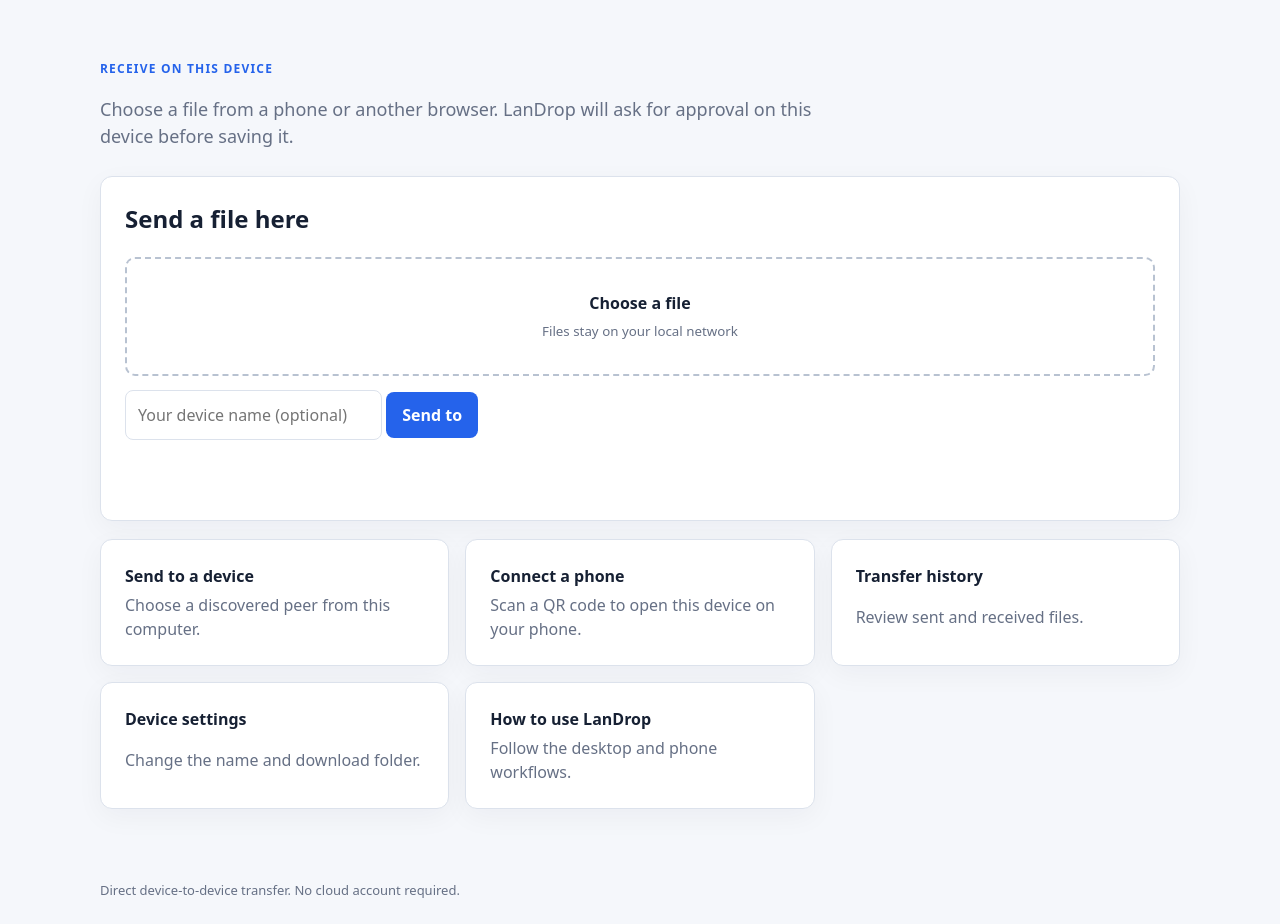
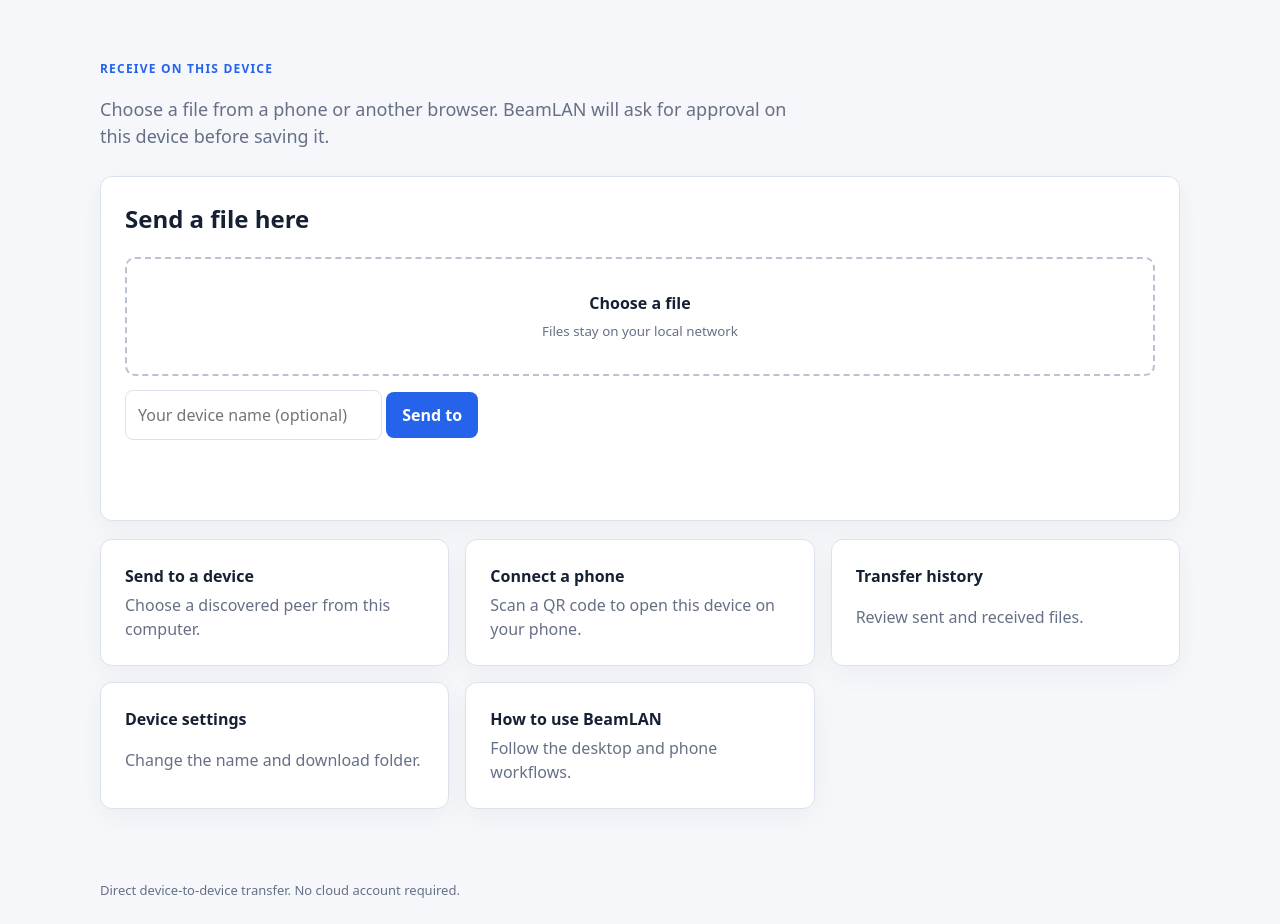
Before and after one commit to aldanedev-create/BeamLAN, a Python web app: template app/templates/ui/home.html in a window 1280 px wide. Shown: the part 78-1002 px from the top of the page. Run offline with Jinja, Linux system fonts and the light colour scheme; the template is opened without the code that fills it, so the values that code supplies are empty.

Commit message:
Update home.html

```diff
--- a/app/templates/ui/home.html
+++ b/app/templates/ui/home.html
@@ -4,7 +4,7 @@
 <section class="hero compact">
     <p class="eyebrow">Receive on this device</p>
     <h1>{{ device_name }}</h1>
-    <p>Choose a file from a phone or another browser. LanDrop will ask for approval on this device before saving it.</p>
+    <p>Choose a file from a phone or another browser. BeamLAN will ask for approval on this device before saving it.</p>
 </section>
 <section class="panel">
     <h2>Send a file here</h2>
@@ -21,6 +21,6 @@
     <a class="feature" href="/ui/connect"><strong>Connect a phone</strong><span>Scan a QR code to open this device on your phone.</span></a>
     <a class="feature" href="/ui/history"><strong>Transfer history</strong><span>Review sent and received files.</span></a>
     <a class="feature" href="/ui/settings"><strong>Device settings</strong><span>Change the name and download folder.</span></a>
-    <a class="feature" href="/ui/tutorial"><strong>How to use LanDrop</strong><span>Follow the desktop and phone workflows.</span></a>
+    <a class="feature" href="/ui/tutorial"><strong>How to use BeamLAN</strong><span>Follow the desktop and phone workflows.</span></a>
 </section>
 {% endblock %}
```
